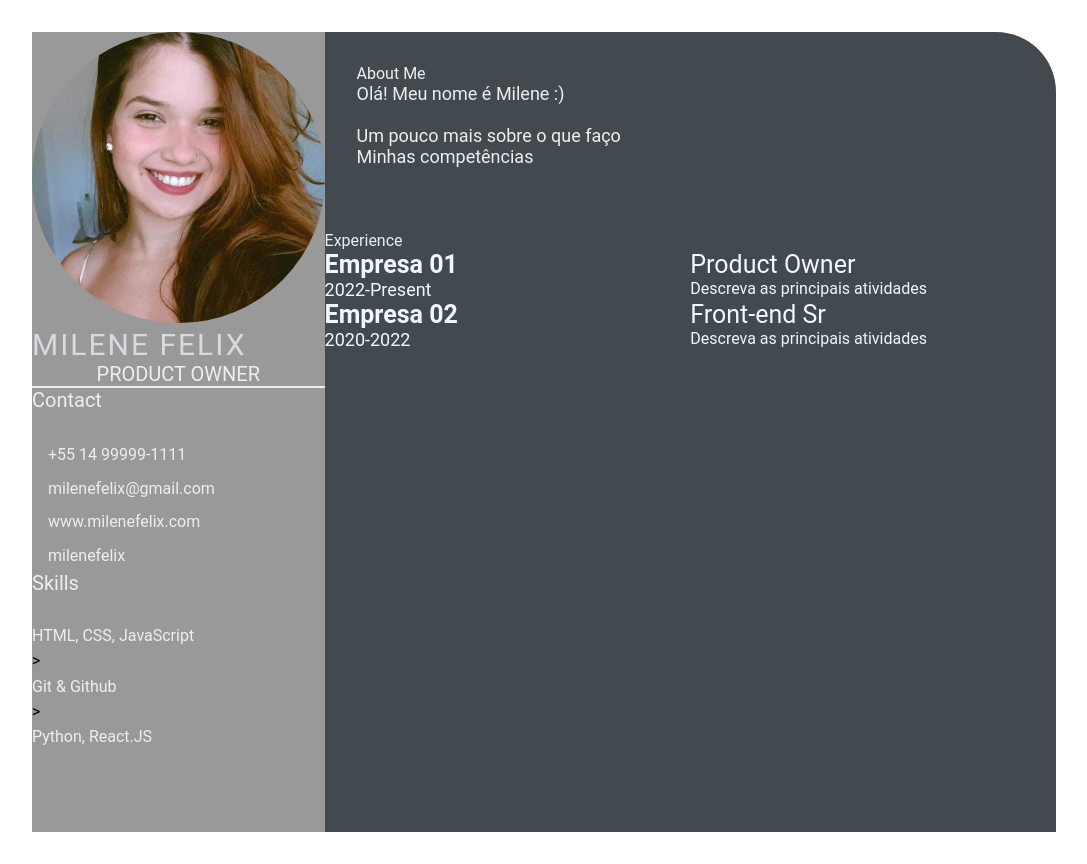
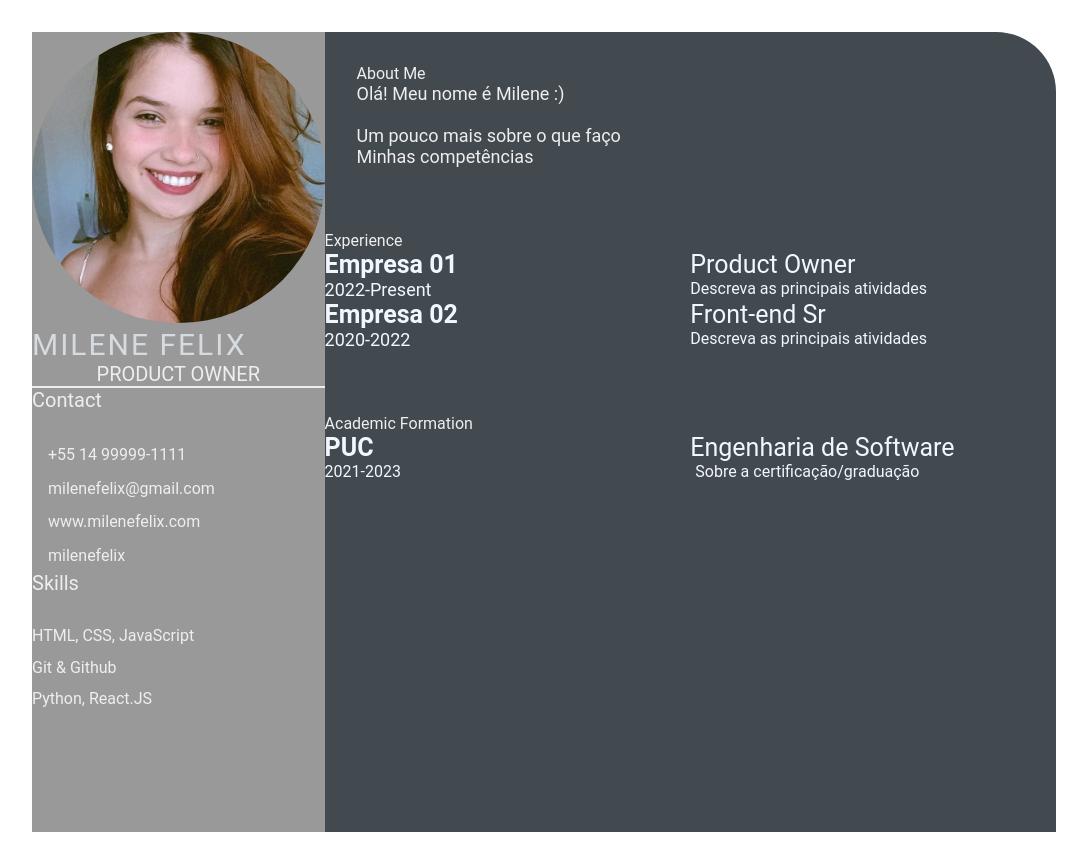
Before and after one commit to milafelixx/milafelixx.github.io, a plain HTML site: page index.html in a window 1280 px wide. Shown: the whole page, without its empty margins (96-1183 px from the left). Drawn offline with Linux system fonts and the light colour scheme.

Commit message:
changes in index.html

```diff
--- a/index.html
+++ b/index.html
@@ -1,5 +1,6 @@
 <!DOCTYPE html>
 <html lang="en">
+
 <head>
     <meta charset="UTF-8">
     <meta http-equiv="X-UA-Compatible" content="IE=edge">
@@ -8,6 +9,7 @@
 
     <link rel="stylesheet" href="style.css">
 </head>
+
 <body>
     <main class="resume-contents">
         <section class="left-section">
@@ -29,9 +31,15 @@
                 <div class="skills">
                     <p class="left-title">Skills</p>
                     <ul>
-                        <li><p>HTML, CSS, JavaScript</p>></li>
-                        <li><p>Git & Github</p>></li>
-                        <li><p>Python, React.JS</p></li>
+                        <li>
+                            <p>HTML, CSS, JavaScript</p>
+                        </li>
+                        <li>
+                            <p>Git & Github</p>
+                        </li>
+                        <li>
+                            <p>Python, React.JS</p>
+                        </li>
                     </ul>
                 </div>
             </section>
@@ -68,7 +76,21 @@
                     </div>
                 </div>
             </section>
+            <section class="education gap">
+                <div class="right-title">Academic Formation</div>
+                <div class="education-contents">
+                <div class="education-left">
+                    <p class="education-school-name">PUC</p>
+                    <p class="time-period">2021-2023</p>
+                </div>
+                <div class="education-right">
+                    <p class="education-subject">Engenharia de Software</p>
+                    <p class="education-desc">Sobre a certificação/graduação</p>
+                </div>
+            </div>
+            </section>
         </section>
     </main>
 </body>
+
 </html>
```
Lines whose indentation alone changed are shown as unchanged.
